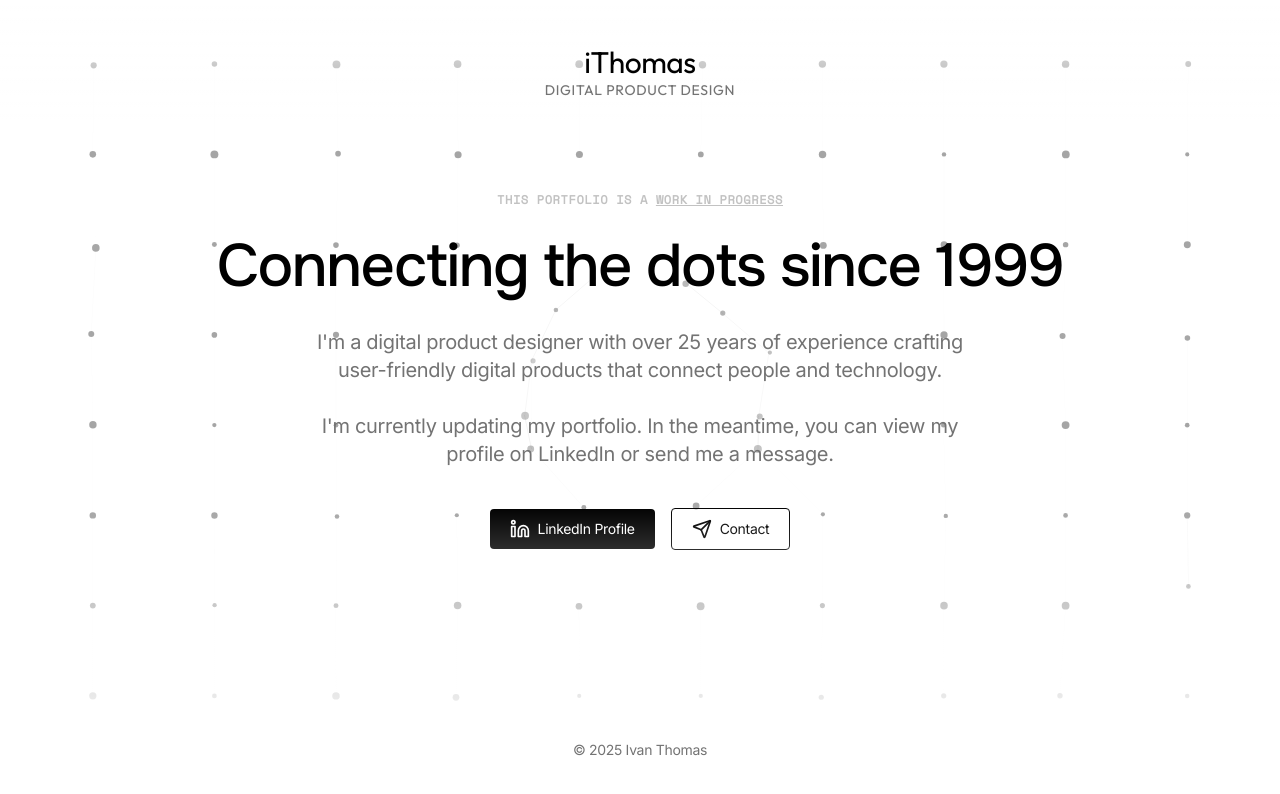
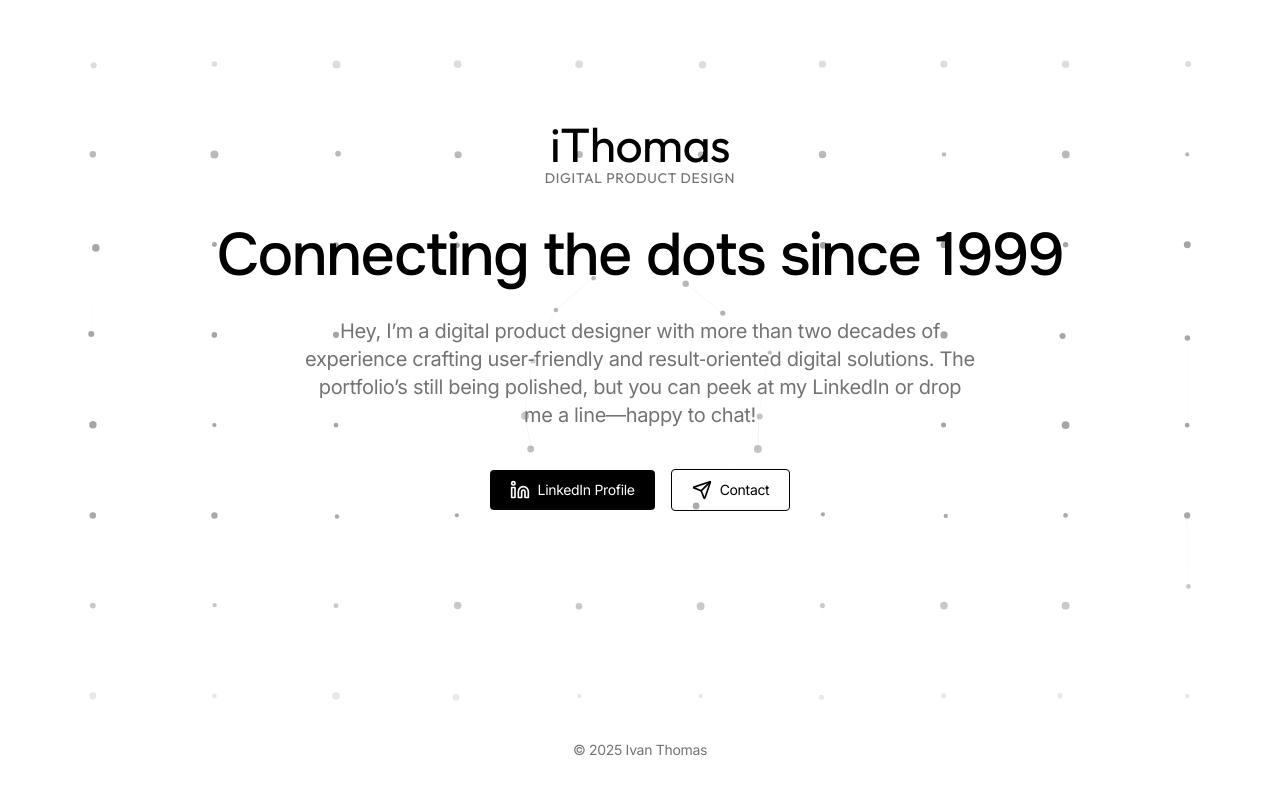
Before and after one commit to v0st0kCode/v0st0kCode.github.io, a React (Vite) app: page / in a window 1280 px wide. Shown: the top 794 px of the page. Built offline with nearby package versions, Linux system fonts and the light colour scheme.

Commit message:
small tweaks on text

```diff
--- a/src/components/Navbar.tsx
+++ b/src/components/Navbar.tsx
@@ -4,6 +4,7 @@ import { Link } from 'react-router-dom';
 
 const Navbar: React.FC = () => {
   const [isScrolled, setIsScrolled] = useState(false);
+  const [isLoaded, setIsLoaded] = useState(false);
 
   // Add scroll event listener
   useEffect(() => {
@@ -16,6 +17,15 @@ const Navbar: React.FC = () => {
     return () => window.removeEventListener('scroll', handleScroll);
   }, []);
 
+  // Loading effect for title
+  useEffect(() => {
+    const timer = setTimeout(() => {
+      setIsLoaded(true);
+    }, 300); // Small delay to ensure animation is visible
+
+    return () => clearTimeout(timer);
+  }, []);
+
   return (
     <header className={`fixed top-0 left-0 right-0 z-50 transition-all duration-500 ${
       isScrolled
@@ -25,9 +35,10 @@ const Navbar: React.FC = () => {
       <nav className="container-custom flex justify-center items-center">
         <Link
           to="/"
-          className="font-outfit font-normal text-xl tracking-tight hover:opacity-80 transition-opacity text-shadow text-center mt-6"
+          className={`font-outfit font-normal text-xl tracking-tight hover:opacity-80 transition-all duration-1000 ease-out text-shadow text-center ${isLoaded ? 'opacity-100 translate-y-0' : 'opacity-0 translate-y-10'}`}
+          style={{ marginTop: '100px' }}
         >
-          <div className="text-3xl">iThomas</div>
+          <div className="text-5xl">iThomas</div>
           <div className="text-sm text-muted-foreground uppercase tracking-wider">DIGITAL PRODUCT DESIGN</div>
         </Link>
       </nav>
--- a/src/pages/Index.tsx
+++ b/src/pages/Index.tsx
@@ -21,7 +21,7 @@ const Index = () => {
   useEffect(() => {
     const timer = setTimeout(() => {
       setIsLoaded(true);
-    }, 300); // Small delay to ensure animation is visible
+    }, 800); // Delay hero content to appear after navbar title
 
     return () => clearTimeout(timer);
   }, []);
@@ -53,13 +53,11 @@ const Index = () => {
         <ParticleHeader />
         <div className="absolute inset-0 flex items-center justify-center pb-16">
           <div className={`container-custom text-center max-w-4xl transition-all duration-1000 ease-out ${isLoaded ? 'opacity-100 translate-y-0' : 'opacity-0 translate-y-10'}`}>
-            <span className="inline-block py-1 px-3 mb-6 text-xs font-mono font-bold tracking-wider uppercase text-muted-foreground/60 animate-pulse">
-              THIS PORTFOLIO IS A <span className="underline">WORK IN PROGRESS</span>
-            </span>
             <h1 className="heading-xl mx-auto mb-8 text-6xl">
               Connecting the dots since 1999
             </h1>
-            <p className="text-lg md:text-xl text-muted-foreground max-w-2xl mx-auto mb-10">I'm a digital product designer with over 25 years of experience crafting user-friendly digital products that connect people and technology.<br /><br />I'm currently updating my portfolio. In the meantime, you can view my profile on LinkedIn or send me a message.</p>
+            <p className="text-lg md:text-xl text-muted-foreground max-w-2xl mx-auto mb-10">Hey, I’m a digital product designer with more than two decades of experience crafting user‑friendly and result‑oriented digital solutions. The portfolio’s still being polished, but you can peek at my LinkedIn or drop me a line—happy to chat!</p>
+
             <div className="flex items-center justify-center space-x-4">
               <a href="https://www.linkedin.com/in/ivanthomasgarces/" target="_blank" rel="noopener noreferrer" className="button-primary">
                 <Linkedin size={20} />
```
